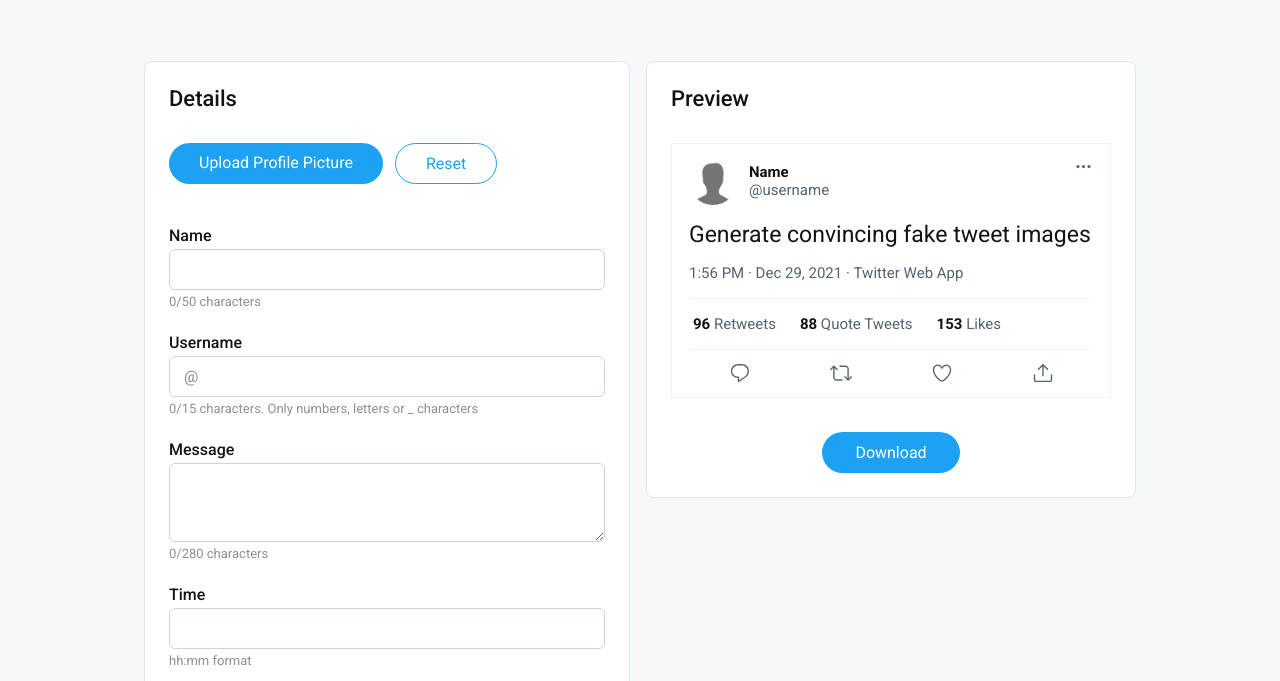
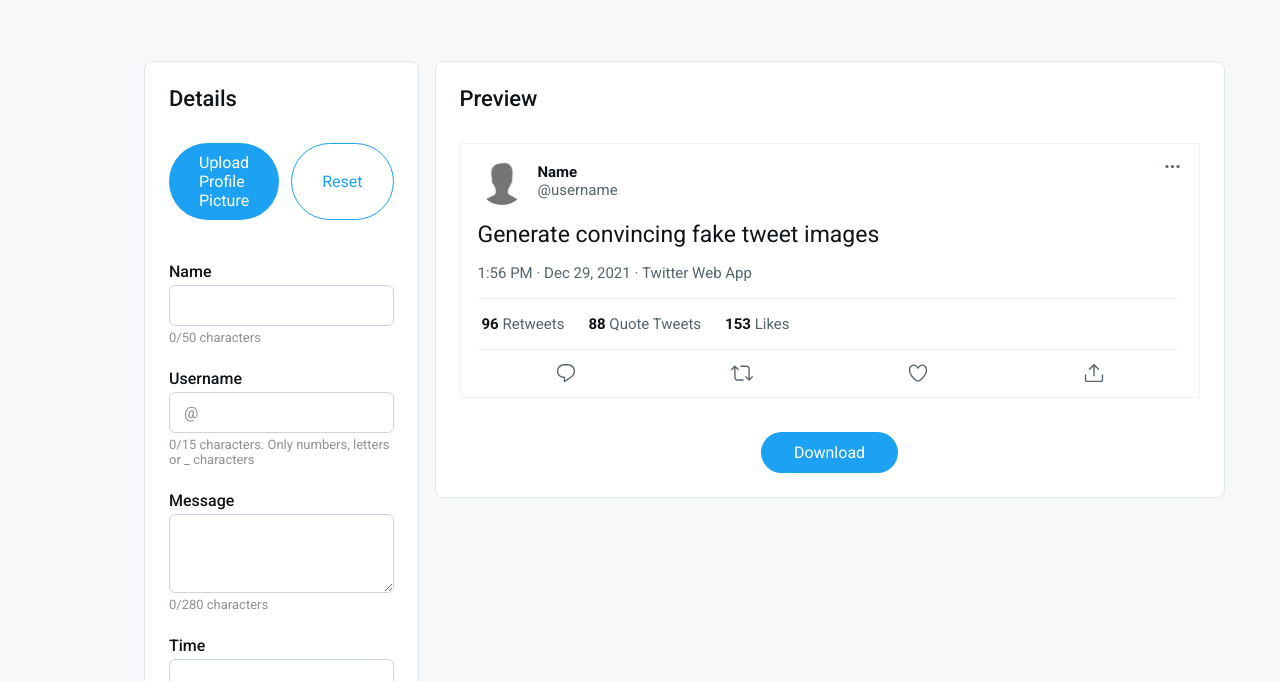
Before and after one commit to RakshitArora/ipo-template, a plain HTML site: page index.html in a window 1280 px wide. Shown: the part 119-800 px from the top of the page. Drawn offline with Linux system fonts and the light colour scheme.

Commit message:
Update style.css

```diff
--- a/css/style.css
+++ b/css/style.css
@@ -324,7 +324,7 @@
   border: 1px #eff3f4 solid;
   background-color: white;
   margin: 32px 0 34px;
-  width: 440px;
+  width: 740px;
 }
 main .tweet-desk .tweet_box.dim {
   border: 1px #15202b solid;
```
